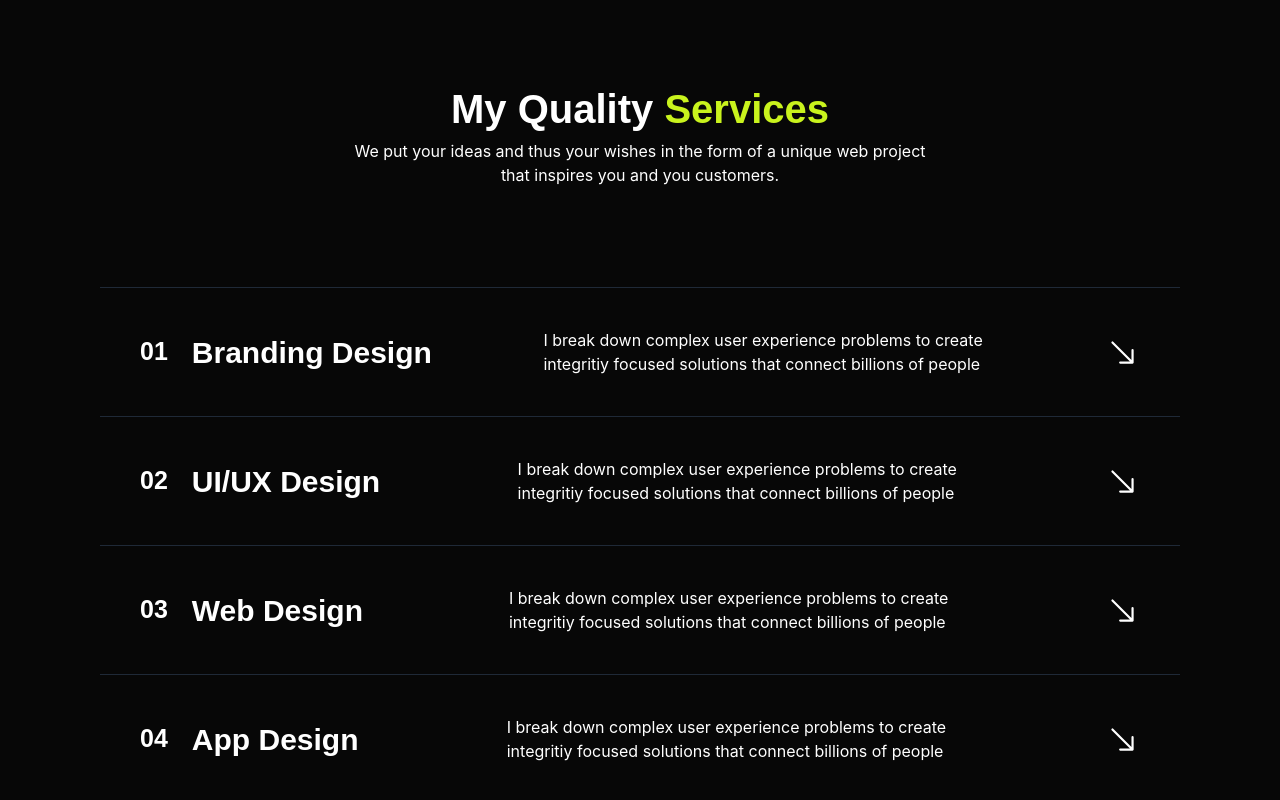
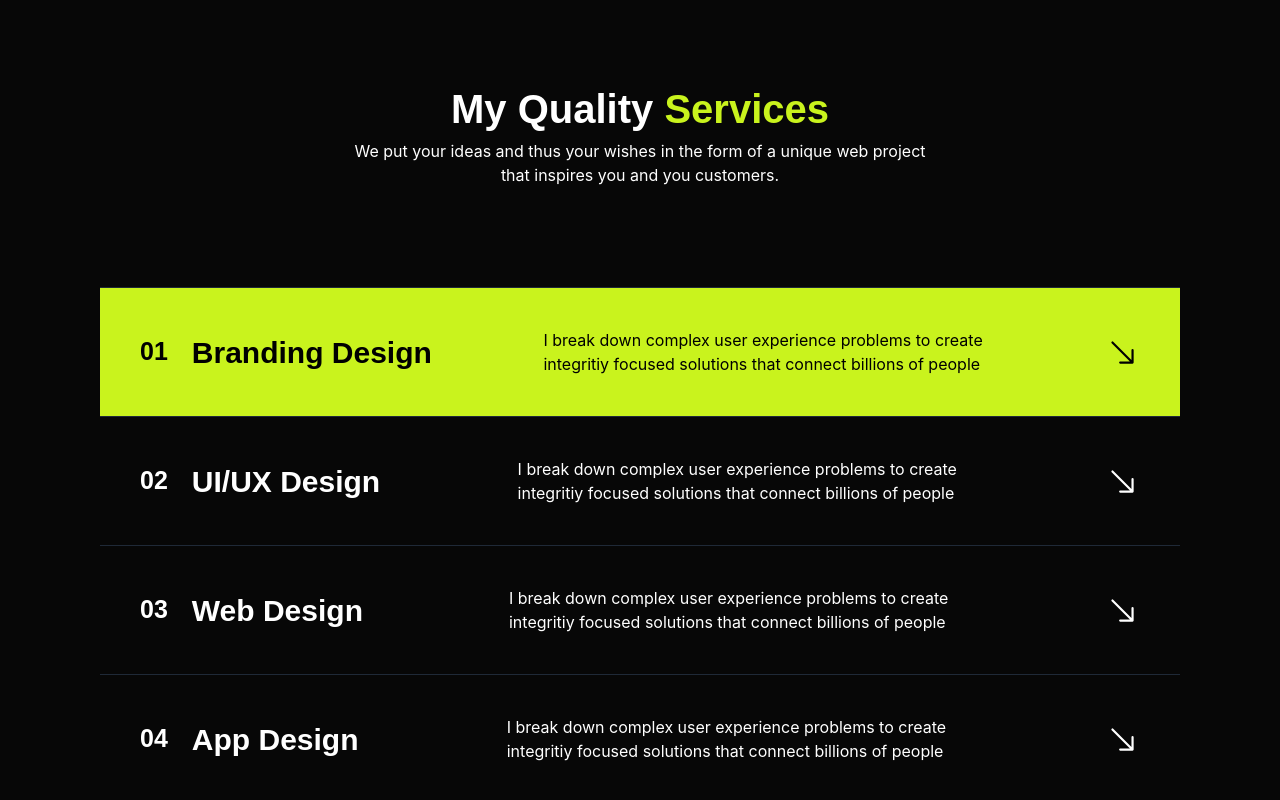
Before and after one commit to Tofazzal26/my-new-portfolio, a React (Vite) app: page / in a window 1280 px wide. Shown: the part 722-1522 px from the top of the page. Built offline with nearby package versions, Linux system fonts and the light colour scheme.

Commit message:
my service section style finish

```diff
--- a/src/Components/MyQuality/MyQuality.css
+++ b/src/Components/MyQuality/MyQuality.css
@@ -1,6 +1,4 @@
 .MyService:hover {
-  transition: ease-in;
-  transition-duration: 0.5s;
   background-color: #c9f31d;
   color: black;
 }
--- a/src/Components/MyQuality/MyQuality.jsx
+++ b/src/Components/MyQuality/MyQuality.jsx
@@ -20,7 +20,7 @@ const MyQuality = () => {
           </p>
         </div>
         <div className="text-white">
-          <div className=" border-t-[1px] border-gray-800 cursor-pointer MyService">
+          <div className=" border-t-[1px] border-gray-800 cursor-pointer bg-[#c9f31d] text-black">
             <div className="flex items-center justify-between p-10">
               <div className="flex gap-6 items-center">
                 <span className="text-[25px] font-bold font-dmFont">01</span>
@@ -35,14 +35,11 @@ const MyQuality = () => {
                 </p>
               </div>
               <div>
-                <BsArrowRight
-                  size={35}
-                  className="rotate-[45deg] hover:rotate-[-45deg]"
-                />
+                <BsArrowRight size={35} className="rotate-[45deg]" />
               </div>
             </div>
           </div>
-          <div className=" border-t-[1px] border-gray-800 cursor-pointer">
+          <div className=" border-t-[1px] border-gray-800 cursor-pointer MyService">
             <div className="flex items-center justify-between p-10">
               <div className="flex gap-6 items-center">
                 <span className="text-[25px] font-bold font-dmFont">02</span>
@@ -61,7 +58,7 @@ const MyQuality = () => {
               </div>
             </div>
           </div>
-          <div className="cursor-pointer border-b-[1px] border-t-[1px] border-gray-800">
+          <div className="cursor-pointer border-b-[1px] border-t-[1px] border-gray-800 MyService">
             <div className="flex items-center justify-between p-10">
               <div className="flex gap-6 items-center">
                 <span className="text-[25px] font-bold font-dmFont">03</span>
@@ -80,7 +77,7 @@ const MyQuality = () => {
               </div>
             </div>
           </div>
-          <div className=" border-b-[1px] border-gray-800 cursor-pointer">
+          <div className=" border-b-[1px] border-gray-800 cursor-pointer MyService">
             <div className="flex items-center justify-between p-10">
               <div className="flex gap-6 items-center">
                 <span className="text-[25px] font-bold font-dmFont">04</span>
```
